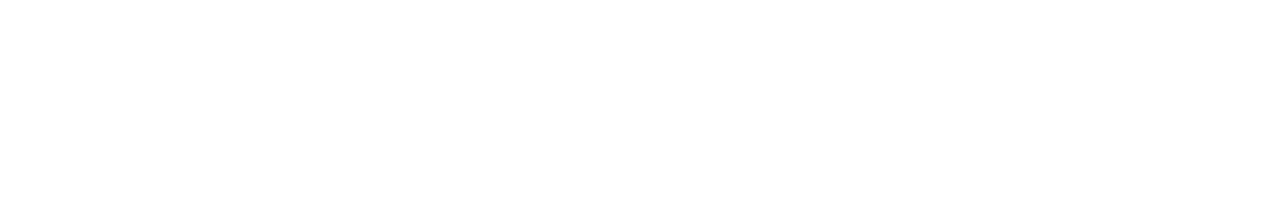
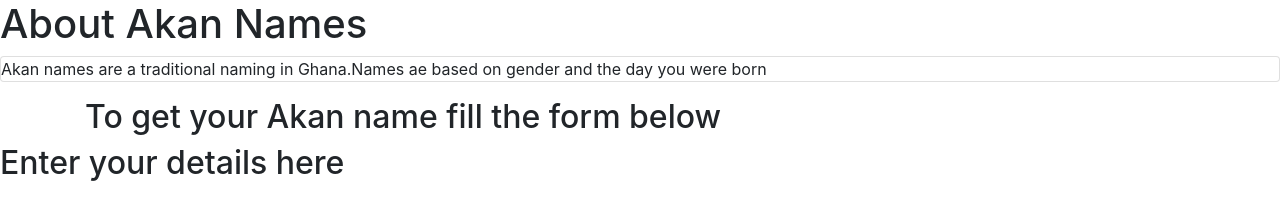
Before and after one commit to Mercy-Njoroge/Akan, a plain HTML site: page index.html in a window 1280 px wide. Drawn offline with Linux system fonts and the light colour scheme.

Commit message:
add divs,h1,h2 and p elements

```diff
--- a/index.html
+++ b/index.html
@@ -9,6 +9,17 @@
     <script src="javascript/scripts.js"></script>
 </head>
 <body>
-
+    <div id="heading">
+      <h1>About Akan Names</h1>
+      <p class="card">Akan names are a traditional naming in
+          Ghana.Names ae based on gender and the day you were born
+      </p>
+    </div>
+    <div class="container">
+        <h2 id="get">To get your Akan name fill the form below</h2>
+    </div>
+    <div class="overlay">
+        <h2>Enter your details here</h2>
+    </div>
 </body>
 </html>
```
